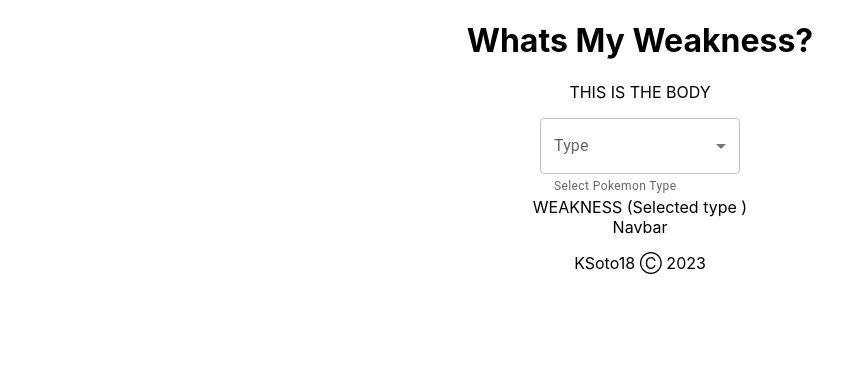
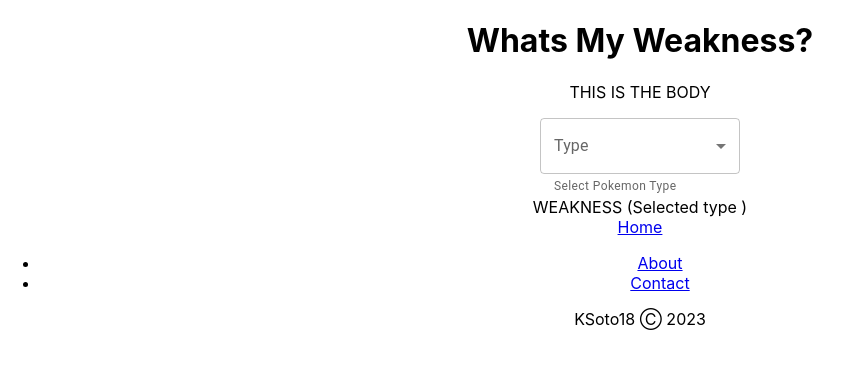
Before and after one commit to KSoto18/PKMN-WMW, a React (Create React App) app: page / in a window 1280 px wide. Shown: the top 368 px of the page, without its empty margins (0-852 px from the left). Built offline with nearby package versions, Linux system fonts and the light colour scheme.

Commit message:
working on the navbar, installed react-router-dom

```diff
--- a/package.json
+++ b/package.json
@@ -11,6 +11,7 @@
     "@testing-library/user-event": "^13.5.0",
     "react": "^18.2.0",
     "react-dom": "^18.2.0",
+    "react-router-dom": "^6.6.1",
     "react-scripts": "5.0.1",
     "web-vitals": "^2.1.4"
   },
--- a/src/App.js
+++ b/src/App.js
@@ -2,13 +2,28 @@ import logo from './logo.svg';
 import './App.css';
 
 // Components
-import Header from './components/Header'
+import Header from './components/Header';
 import Footer from './components/Footer';
-import Body from './components/Body';
-import Navbar from './components/Navbar'
+import Navbar from './components/Navbar';
+
+// Pages
+import About from './pages/About';
+import Contact from './pages/Contact';
+import Home from './pages/Home';
 
 function App() {
-
+  let component
+  switch (window.location.pathname) {
+    case "/":
+      component = <Home />
+      break
+    case "/about":
+      component = <About />
+      break
+    case "/contact":
+      component = <Contact />
+      break
+  }
   return (
 
     <div className="App">
@@ -18,11 +33,13 @@ function App() {
       </div>
 
       <div>
-      <Body />
+
+        <div className='container'>
+              {component}
         </div>
 
-      <div>
         <Navbar />
+
       </div>
 
       <div>
--- a/src/components/Navbar/index.jsx
+++ b/src/components/Navbar/index.jsx
@@ -6,7 +6,21 @@ const Navbar = () => {
 
      return (
 
-         <div> Navbar </div>
+         <nav>
+
+           <a href= "/" className="home-title">Home</a>
+
+           <ul>
+            <li>
+                <a href="/about">About</a>
+            </li>
+            <li>
+                <a href="/contact">Contact</a>
+            </li>
+           </ul>
+
+
+         </nav>
 
      )
 
--- /dev/null
+++ b/src/pages/About.js
@@ -0,0 +1,3 @@
+export default function ABOUT() {
+    return <h1>ABOUT</h1>
+}
--- /dev/null
+++ b/src/pages/Contact.js
@@ -0,0 +1,3 @@
+export default function Contact() {
+    return <h1>Contact</h1>
+}
--- a/src/pages/Home.js
+++ b/src/pages/Home.js
@@ -0,0 +1,11 @@
+import Body from '../components/Body';
+
+export default function Home() {
+    return (
+
+    <div>
+      <Body />
+     </div>
+
+    )
+}
```
Also changed, not shown: 1 other file (tests, documents, lock files or other folders). Lines whose indentation alone changed are shown as unchanged.
